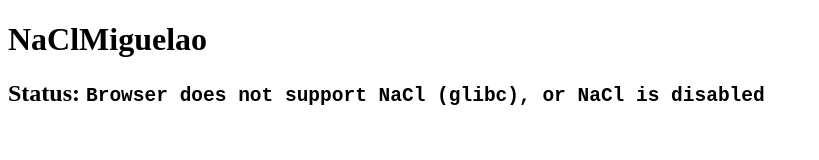
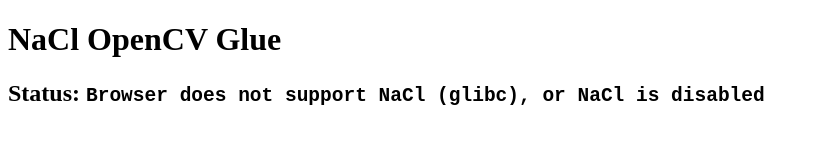
Before and after one commit to yell0wd0g/pnacl_experiments, a plain HTML site: page index.html in a window 1280 px wide. Shown: the whole page, without its empty margins (0-819 px from the left). Drawn offline with Linux system fonts and the light colour scheme.

```diff
--- a/index.html
+++ b/index.html
@@ -17,12 +17,12 @@
 attributes are read by common.js to determine which toolchains are supported
 for the example.
 -->
-<body data-name="naclmiguelao"
+<body data-name="nacl_glue"
       data-tools="glibc pnacl linux"
       data-configs="Release"
       data-path="{tc}/..">
 
-  <h1>NaClMiguelao</h1>
+  <h1>NaCl OpenCV Glue</h1>
   <h2>Status: <code id="statusField">NO-STATUS</code></h2>
   <!--
   Just as in part1, the <embed> element will be wrapped inside the <div>
@@ -36,6 +36,6 @@
   This element will be populated with the messages that come from the NaCl
   module. See example.js.
   -->
-  <div id="log"></div>
+  <div id="log" ></div>
 </body>
 </html>
```
Also changed, not shown: 6 other files.
